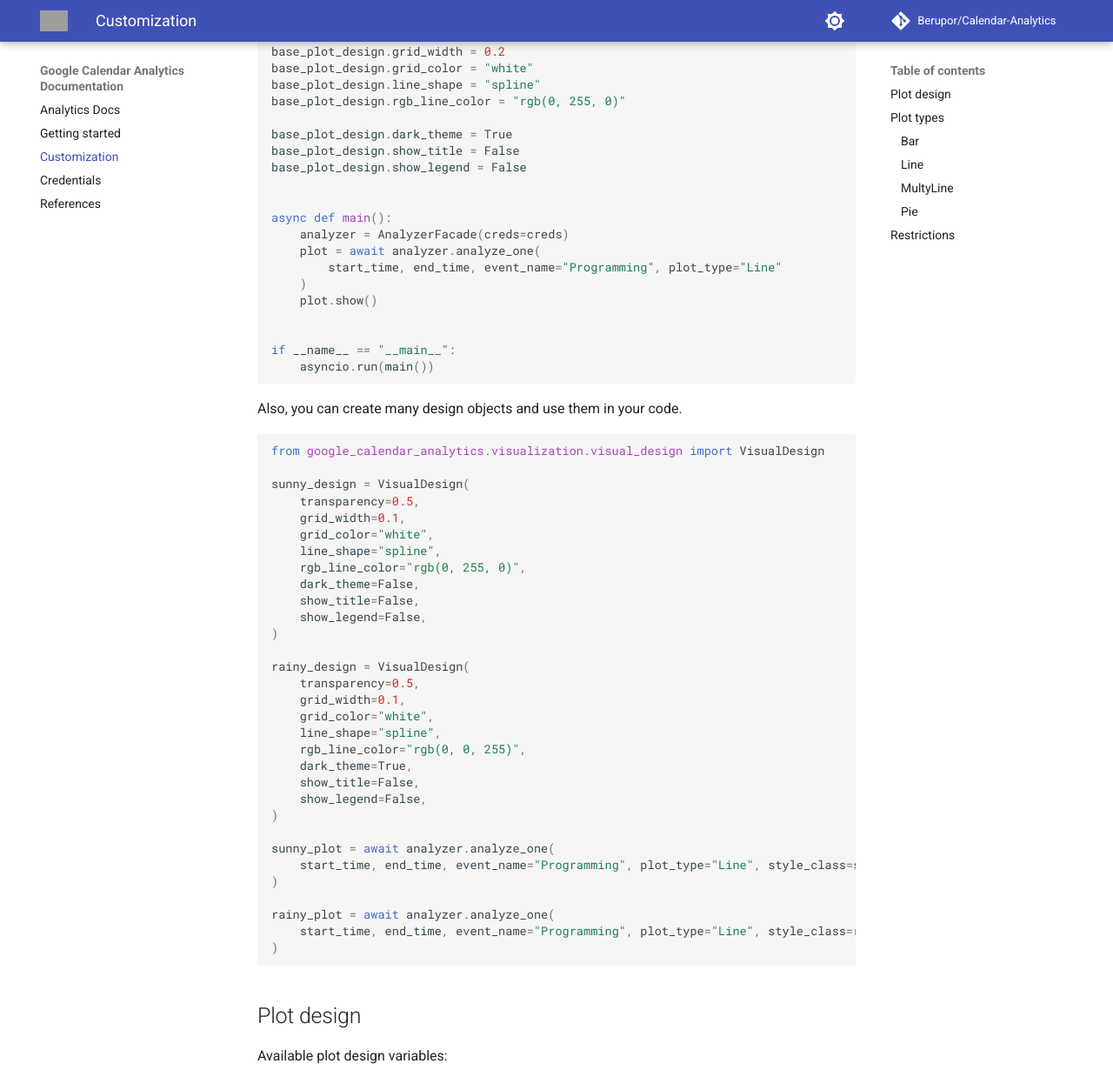
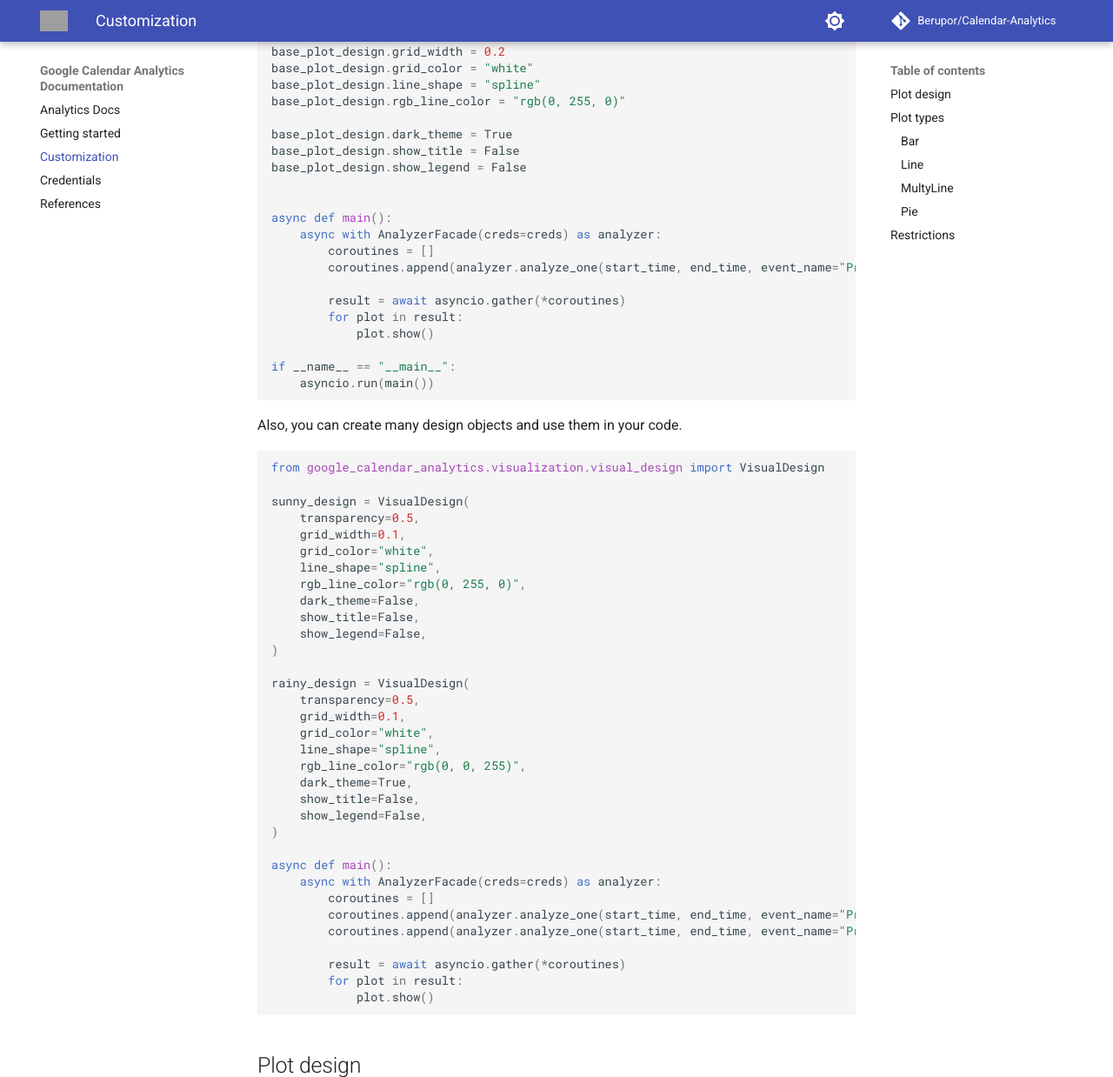
Before and after one commit to Berupor/Google-Calendar-Analytics, an MkDocs documentation site: the page built from docs/Customization.md, in a window 1280 px wide and 1400 px high, scrolled down 486 px, cut to the strip 0-1238 px from the top of the window. Shown: the whole strip at 87% size. Built offline with MkDocs 1.6.1 and Material for MkDocs 9.7.7, drawn with Linux system fonts in a browser that asks for light colours; comment, search, counter and statistics services are not loaded; grey boxes are pictures that could not be loaded.

````diff
--- a/docs/Customization.md
+++ b/docs/Customization.md
@@ -28,12 +28,13 @@ base_plot_design.show_legend = False
 
 
 async def main():
-    analyzer = AnalyzerFacade(creds=creds)
-    plot = await analyzer.analyze_one(
-        start_time, end_time, event_name="Programming", plot_type="Line"
-    )
-    plot.show()
+    async with AnalyzerFacade(creds=creds) as analyzer:
+        coroutines = []
+        coroutines.append(analyzer.analyze_one(start_time, end_time, event_name="Programming", plot_type="Line", style_class=dark_plot_design))
 
+        result = await asyncio.gather(*coroutines)
+        for plot in result:
+            plot.show()
 
 if __name__ == "__main__":
     asyncio.run(main())
@@ -66,13 +67,15 @@ rainy_design = VisualDesign(
     show_legend=False,
 )
 
-sunny_plot = await analyzer.analyze_one(
-    start_time, end_time, event_name="Programming", plot_type="Line", style_class=sunny_design
-)
+async def main():
+    async with AnalyzerFacade(creds=creds) as analyzer:
+        coroutines = []
+        coroutines.append(analyzer.analyze_one(start_time, end_time, event_name="Programming", plot_type="Line", style_class=sunny_design))
+        coroutines.append(analyzer.analyze_one(start_time, end_time, event_name="Programming", plot_type="Line", style_class=rainy_design))
 
-rainy_plot = await analyzer.analyze_one(
-    start_time, end_time, event_name="Programming", plot_type="Line", style_class=rainy_design
-)
+        result = await asyncio.gather(*coroutines)
+        for plot in result:
+            plot.show()
 ```
 
 ## Plot design
--- a/google_calendar_analytics/_version.py
+++ b/google_calendar_analytics/_version.py
@@ -1,2 +1,2 @@
 # Master version for Google calendar analytics
-__version__ = "0.4.2"
+__version__ = "0.5.0"
--- a/pyproject.toml
+++ b/pyproject.toml
@@ -1,6 +1,6 @@
 [tool.poetry]
 name = "google-calendar-analytics"
-version = "0.4.2"
+version = "0.5.0"
 description = "A Python library for analyzing Google Calendar data."
 authors = [
     "Berupor <evgeniy.zelenoff@gmail.com>"
@@ -36,6 +36,8 @@ google-auth-httplib2 = "0.1.0"
 google-auth-oauthlib = "1.0.0"
 plotly = "5.13.0"
 kaleido = "0.2.1"
+aiohttp = "3.8.4"
+certifi = "2022.12.7"
 
 [tool.poetry.group.dev.dependencies]
 mypy = "1.0.1"
````
Also changed, not shown: README.md (+20 -7 lines), docs/Getting-started.md (+16 -0 lines), google_calendar_analytics/__init__.py (+9 -14 lines), 3 other files.
